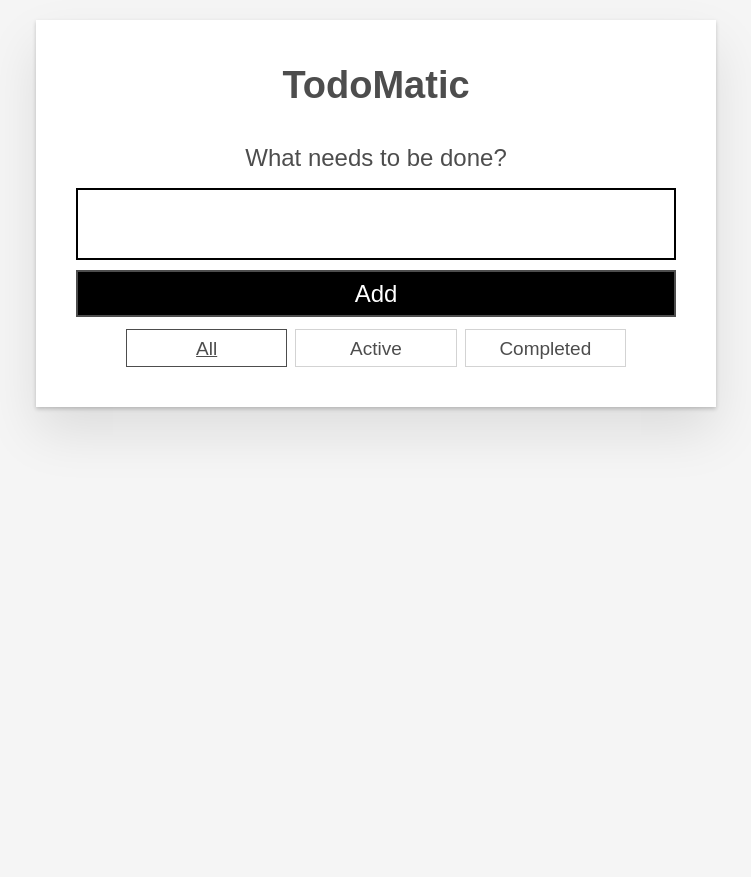
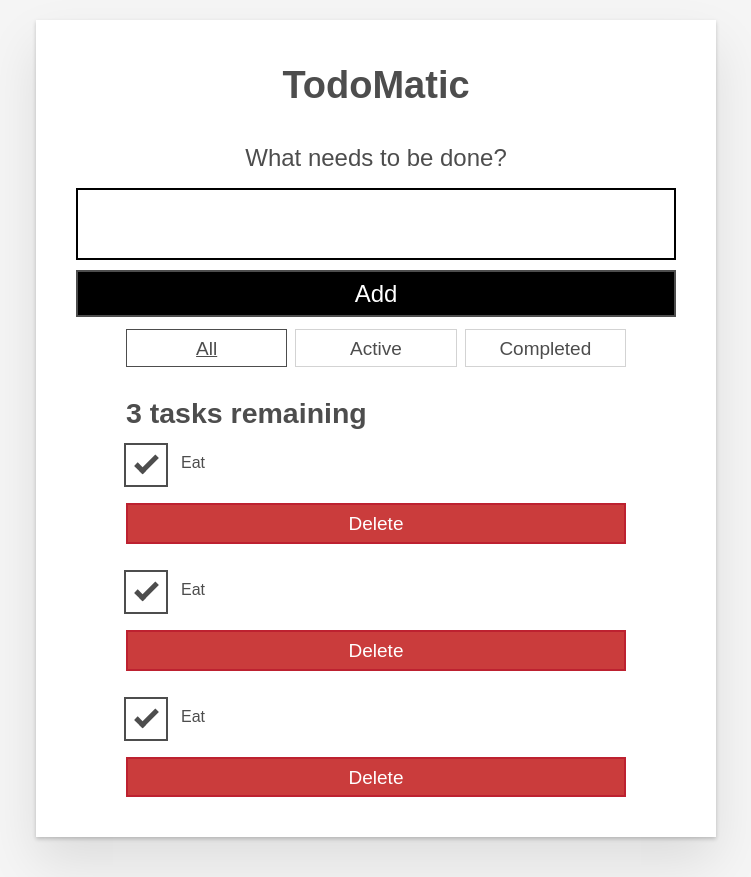
Before and after one commit to josueJURE/fintan-josue-to-do-list, a React (Vite) app: page / in a window 1280 px wide. Shown: the whole page, without its empty margins (264-1015 px from the left). Before the commit the page ends 800 px from the top, so only its background shows below. Built offline with nearby package versions, Linux system fonts and the light colour scheme.

Commit message:
create Todo component & import into App.jsx

```diff
--- a/src/App.jsx
+++ b/src/App.jsx
@@ -1,4 +1,5 @@
 
+import Todo from "./components/Todo";
 
 function App(props) {
   return (
@@ -38,60 +39,15 @@ function App(props) {
           <span className="visually-hidden"> tasks</span>
         </button>
       </div>
-      {/* <h2 id="list-heading">3 tasks remaining</h2>
+      <h2 id="list-heading">3 tasks remaining</h2>
       <ul
         role="list"
         className="todo-list stack-large stack-exception"
         aria-labelledby="list-heading">
-        <li className="todo stack-small">
-          <div className="c-cb">
-            <input id="todo-0" type="checkbox" defaultChecked />
-            <label className="todo-label" htmlFor="todo-0">
-              Eat
-            </label>
-          </div>
-          <div className="btn-group">
-            <button type="button" className="btn">
-              Edit <span className="visually-hidden">Eat</span>
-            </button>
-            <button type="button" className="btn btn__danger">
-              Delete <span className="visually-hidden">Eat</span>
-            </button>
-          </div>
-        </li>
-        <li className="todo stack-small">
-          <div className="c-cb">
-            <input id="todo-1" type="checkbox" />
-            <label className="todo-label" htmlFor="todo-1">
-              Sleep
-            </label>
-          </div>
-          <div className="btn-group">
-            <button type="button" className="btn">
-              Edit <span className="visually-hidden">Sleep</span>
-            </button>
-            <button type="button" className="btn btn__danger">
-              Delete <span className="visually-hidden">Sleep</span>
-            </button>
-          </div>
-        </li>
-        <li className="todo stack-small">
-          <div className="c-cb">
-            <input id="todo-2" type="checkbox" />
-            <label className="todo-label" htmlFor="todo-2">
-              Repeat
-            </label>
-          </div>
-          <div className="btn-group">
-            <button type="button" className="btn">
-              Edit <span className="visually-hidden">Repeat</span>
-            </button>
-            <button type="button" className="btn btn__danger">
-              Delete <span className="visually-hidden">Repeat</span>
-            </button>
-          </div>
-        </li>
-      </ul> */}
+        <Todo name="Eat" />
+        <Todo name="sleep" />
+        <Todo name="repeat" />
+      </ul>
     </div>
   );
 }
--- /dev/null
+++ b/src/components/Todo.jsx
@@ -0,0 +1,17 @@
+export default function Todo(props) {
+    return (
+        <li className="todo stack-small">
+            <div className="c-cb">
+                <input id="todo-0" type="checkbox" defaultChecked />
+                <label className="todo-label" htmlFor="todo-0">
+                    Eat
+                </label>
+            </div>
+            <div className="btn-group">
+                <button type="button" className="btn btn__danger">
+                    Delete <span className="visually-hidden">Eat</span>
+                </button>
+            </div>
+        </li>
+    );
+}
```
